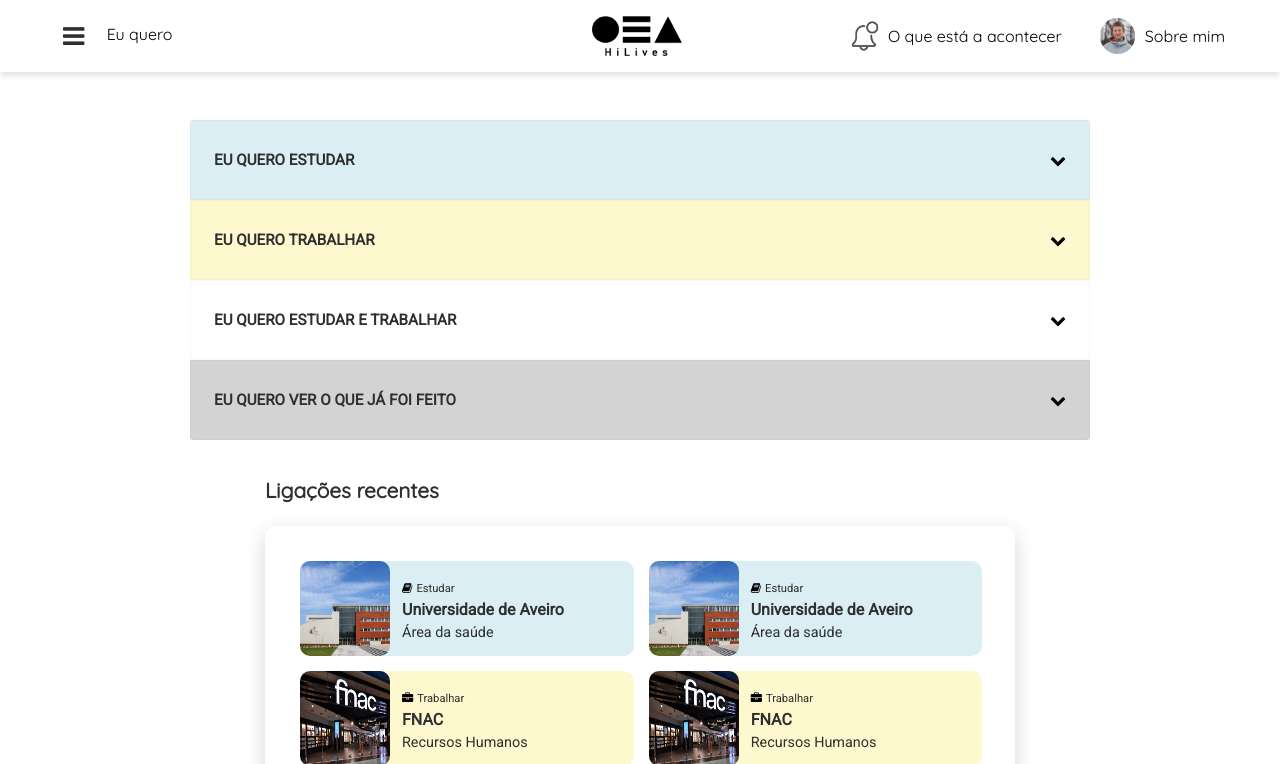
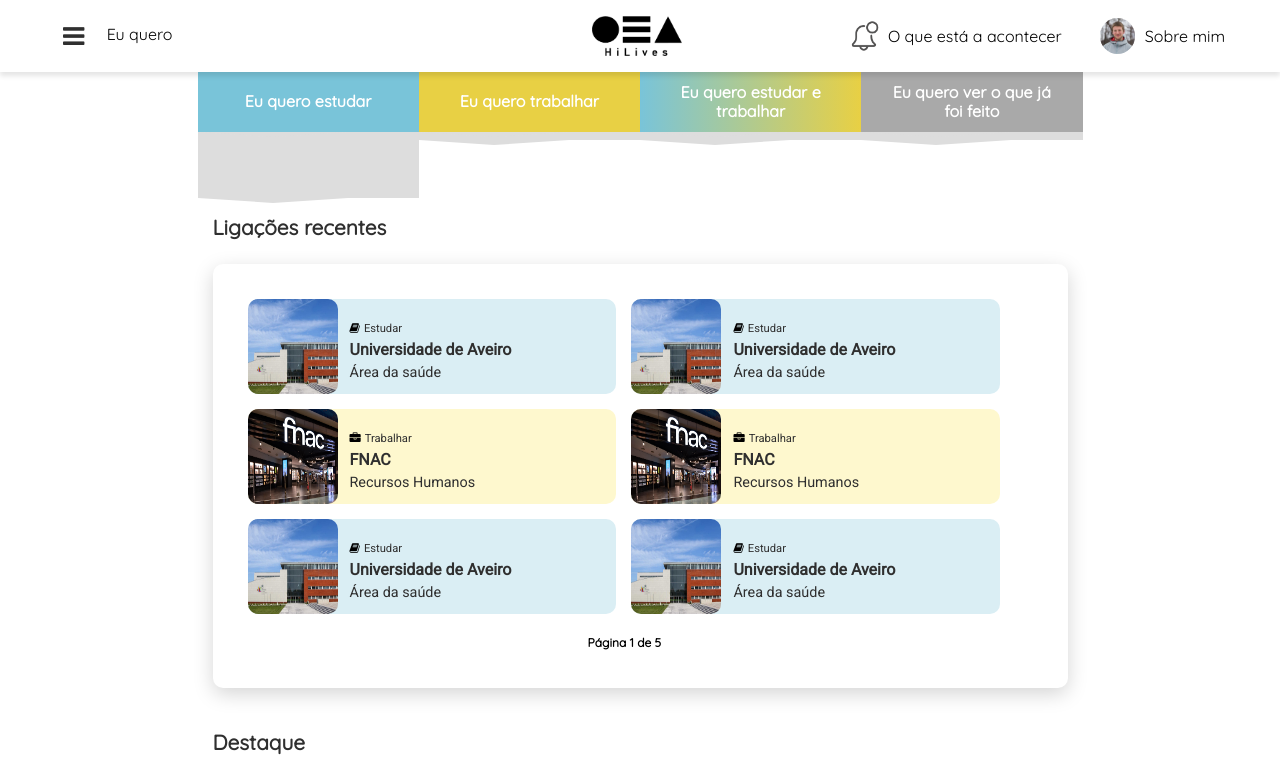
Before and after one commit to wtv-filipa/AppHiLives, a PHP site: page /homepage_userDID.php in a window 1280 px wide. Shown: the top 764 px of the page. Run offline with PHP 8.4, Linux system fonts and the light colour scheme; some libraries are stand-ins or nearby versions.

Commit message:
home nova

```diff
--- a/HiLives/public/components/home_userDID_content.php
+++ b/HiLives/public/components/home_userDID_content.php
@@ -1,58 +1,59 @@
-<div class="mt-5">
-    <div class="contenedor-acordeon mx-auto" id="acordeon-content">
-        <div class="acordeon">
-            <div class="acordeon__head"  style="background-color: #DAEEF4">
-                <p class="acordeon__head--title">Eu quero estudar</p>
-                <span class="fa fa-chevron-down "></span>
+<div class="home_menu mx-auto w-75 mt-0 pt-0">
+    <ul class="row p-0" style="list-style-type: none;">
+        <li class="col-lg-3 col-sm-12 p-0">
+            <div class="menu">
+                <div class="menu-title mb-0">
+                    <h5 class="mx-auto titulo w-75">Eu quero estudar</h5>
                 </div>
-            <div class="acordeon__body" style="background-color: #79C4D9">
-                <div class="acordeon__body__menu">
-                    <li><a href="#">As minhas ligações</a></li>
-                    <li><a href="#">Todas as opções disponíveis</a></li>
-                    <li><a href="#">O que eu quero escolher</a></li>
+                <ul class="menu-dropdown">
+                    <a href="can_choose_study.php"><li>As minhas ligações</li></a>
+                    <li>Todas as opções disponíveis</li>
+                    <li>O que eu quero escolher</li>
+                </ul>
             </div>
+        </li>
+        <li class="col-lg-3 col-sm-12 p-0">
+            <div class="menu">
+                <div class="menu-title menu-title_2nd mb-0">
+                    <h5 class="mx-auto titulo w-75">Eu quero trabalhar</h5>
                 </div>
+                <ul class="menu-dropdown">
+                    <li>As minhas ligações</li>
+                    <li>Todas as opções disponíveis</li>
+                </ul>
             </div>
-        <div class="acordeon">
-            <div class="acordeon__head" style="background-color: #FEF8CE">
-                <p class="acordeon__head--title">Eu quero trabalhar</p>
-                <span class="fa fa-chevron-down"></span>
+        </li>
+        <li class="col-lg-3 col-sm-12 p-0">
+            <div class="menu">
+                <div class="menu-title menu-title_3rd mb-0">
+                    <h5 class="mx-auto titulo w-75">Eu quero estudar e trabalhar</h5>
                 </div>
-            <div class="acordeon__body" style="background-color: #FDE74C">
-                <div class="acordeon__body__menu">
-                    <li><a href="#">As minhas ligações</a></li>
-                    <li><a href="#">Todas as opções disponíveis</a></li>
+                <ul class="menu-dropdown">
+                    <li>As minhas ligações</li>
+                    <li>Todas as opções disponíveis</li>
+                </ul>
             </div>
+        </li>
+        <li class="col-lg-3 col-sm-12 p-0">
+            <div class="menu">
+                <div class="menu-title menu-title_4th mb-0">
+                    <h5 class="mx-auto titulo w-75">Eu quero ver o que já foi feito</h5>
                 </div>
+                <ul class="menu-dropdown">
+                    <li>O que eu já fiz</li>
+                    <li>O que os outros fizeram</li>
+                </ul>
             </div>
-        <div class="acordeon">
-            <div class="acordeon__head">
-                <p class="acordeon__head--title">Eu quero estudar e trabalhar</p>
-                <span class="fa fa-chevron-down"></span>
-            </div>
-            <div class="acordeon__body">
-                <div class="acordeon__body__menu" style="background-color: #f2f2f2">
-                    <li><a href="#">As minhas ligações</a></li>
-                    <li><a href="#">Todas as opções disponíveis</a></li>
-                </div>
-            </div>
-        </div>
-        <div class="acordeon">
-            <div class="acordeon__head" style="background-color: #d3d3d3">
-                <p class="acordeon__head--title">Eu quero ver o que já foi feito</p>
-                <span class="fa fa-chevron-down "></span>
-            </div>
-            <div class="acordeon__body" style="background-color: #2F2F2F">
-                <div class="acordeon__body__menu1" style="color: white">
-                    <li><a href="#">O que eu já fiz</a></li>
-                    <li><a href="#">O que os outros fizeram</a></li>
-                </div>
-            </div>
-        </div>
-    </div>
+        </li>
+    </ul>
+
 </div>
 
+<br>
 
+
+
+<div class="w-75 mx-auto">
     <div id='wrapper_title'>
         <div class='tagpost-top section' id='tagpost-top'>
             <div class='widget HTML' id='HTML5'>
@@ -62,6 +63,7 @@
             </div>
         </div>
     </div>
+
     <div id='wrapper'>
         <div id='recenttags'>
             <div class='tagpost-top section' id='tagpost-top'>
@@ -116,8 +118,11 @@
         <div id='footer'><span class='credit'>Página 1 de 5</b></span>
         </div>
     </div>
+</div>
 
 
+<!--CARDS-->
+<div class="w-75 mx-auto">
     <div id='wrapper_title'>
         <div class='tagpost-top section' id='tagpost-top'>
             <div class='widget HTML' id='HTML5'>
@@ -128,39 +133,41 @@
         </div>
     </div>
 
-
-<div class="container_highlights">
-
-    <div class="cards">
+    <div class="row container_highlights ">
+        <div class="cards col-lg-6 col-sm-12 pl-0">
             <div class="card-item">
                 <div class="card-image">
                     <img class="w-100" src="img/ua.jpg"></div>
                 <div class="card-info">
                     <h2 class="card-title sub_title">Universidade de Aveiro</h2>
-                <p class="card-intro description_title">Far far away, behind the word mountains, far from the countries
+                    <p class="card-intro description_title">Far far away, behind the word mountains, far from the
+                        countries
                         Vokalia and Consonantia, there live the blind texts.</p>
                 </div>
             </div>
         </div>
-    <div class="cards">
+        <div class="cards col-lg-6 col-sm-12 pr-0">
             <div class="card-item">
                 <div class="card-image">
                     <img class="w-100" src="img/univer_coimbra.jpg"></div>
                 <div class="card-info">
                     <h2 class="card-title sub_title">Universidade de Coimbra</h2>
-                <p class="card-intro description_title">Far far away, behind the word mountains, far from the countries
+                    <p class="card-intro description_title">Far far away, behind the word mountains, far from the
+                        countries
                         Vokalia and Consonantia, there live the blind texts.</p>
+                </div>
             </div>
         </div>
     </div>
 </div>
 
 
+<div class="w-75 mx-auto">
     <div id='wrapper_title'>
         <div class='tagpost-top section' id='tagpost-top'>
             <div class='widget HTML' id='HTML5'>
                 <div data-aos="fade-up">
-                <h3 class="mb-4 main_title">Ligações com universidades</h3>
+                    <h3 class="main_title">Ligações com universidades</h3>
                 </div>
             </div>
         </div>
@@ -219,3 +226,4 @@
         <div id='footer'><span class='credit'>Página 1 de 5</b></span>
         </div>
     </div>
+</div>
--- a/HiLives/public/css/link_cards.css
+++ b/HiLives/public/css/link_cards.css
@@ -1,8 +1,215 @@
+/*HOME MENU*/
+.home_menu{
+    display: block !important;
+    text-decoration: none !important;
+    height: 100%;
+    background-color: #ffffff;
+    font-family: Quicksand, sans-serif;
+    color: #555555;
+}
+
+a {
+    text-decoration: none !important;
+    color: inherit;
+}
+
+* {
+    box-sizing: border-box;
+}
+
+.menu {
+    display: block;
+    position: relative;
+    cursor: pointer;
+
+}
+.titulo{
+    color: #ffffff;
+    font-size: 1rem;
+    font-weight: bold;
+    text-align: center;
+    margin: auto;
+}
+
+.menu-title {
+        display: flex;
+        align-items: center;
+        vertical-align: middle;
+        height: 60px;
+        background: #79C4D9;
+        text-align: center;
+        transition: 0.3s background-color;
+        text-decoration: none !important;
+}
+
+.menu-title:before {
+    content: "";
+    display: block;
+    height: 0;
+    border-top: 5px solid #dddddd;
+    border-left: 75px solid transparent;
+    border-right: 75px solid transparent;
+    border-bottom: 0 solid #dddddd;
+    position: absolute;
+    top: 100%;
+    left: 0;
+    z-index:100;
+    transition: 0.2s 0.2s border-top ease-out, 0.3s border-top-color;
+}
+
+.menu-title:hover {
+    background: #79C4D9;
+}
+
+.menu-title:hover:before {
+    border-top-color: #dddddd;
+}
+
+.menu:hover > .menu-title:before {
+    border-top-color: #dddddd;
+    border-top-width: 0;
+    transition: 0.2s border-top-width ease-in, 0.3s border-top-color;
+}
+
+.menu-title:after {
+    content: "";
+    display: block;
+    height: 0;
+    border-left: 75px solid transparent;
+    border-right: 75px solid transparent;
+    border-bottom: 0 solid #ebebeb;
+    position: absolute;
+    bottom: 0;
+    left: 0;
+    z-index: 999;
+    transition: 0.2s border-bottom ease-in;
+}
+
+.menu:hover > .menu-title:after {
+    border-bottom-width: 5px;
+    transition: 0.2s 0.2s border-bottom-width ease-out;
+}
+
+.menu-title_2nd {
+    background: #E8D044;
+
+}
+
+.menu-title_2nd:hover {
+    background:#E8D044;
+}
+
+.menu-title_2nd:before {
+    border-top-color: #dddddd;
+}
+
+.menu-title_2nd:hover:before {
+    border-top-color: #dddddd;
+}
+
+.menu-title_3rd {
+    background-image: linear-gradient(to right, #79C4D9 , #E8D044);
+}
+
+.menu-title_3rd:hover {
+    background-image: linear-gradient(to right, #79C4D9 , #E8D044);
+}
+
+.menu-title_3rd:before {
+    border-top-color: #dddddd;
+}
+
+
+.menu-title_3rd:hover:before {
+    border-top-color: #dddddd;
+}
+
+
+.menu-title_4th {
+    background: #a9a9a9;
+}
+
+.menu-title_4th:hover {
+    background: #a9a9a9;
+}
+
+.menu-title_4th:before {
+    border-top-color: #dddddd;
+}
+
+.menu-title_4th:hover:before {
+    border-top-color: #dddddd;
+}
+
+
+.menu-dropdown {
+    min-width: 100%;
+    font-size: 0.8rem;
+    padding: 15px 0;
+    position: absolute;
+    background: #ebebeb;
+    z-index: 101;
+    transition: 0.5s padding, 0.5s background;
+}
+
+.menu-dropdown:after {
+    content: "";
+    display: block;
+    height: 0;
+    border-top: 5px solid #ebebeb;
+    border-left: 75px solid transparent;
+    border-right: 75px solid transparent;
+    position: absolute;
+    text-decoration: none !important;
+    top: 100%;
+    left: 0;
+    z-index: 100;
+    transition: 0.5s border-top;
+}
+
+.menu:not(:hover) > .menu-dropdown {
+    padding: 4px 0;
+    background: #dddddd;
+    z-index: 99;
+}
+
+.menu:not(:hover) > .menu-dropdown:after {
+    border-top-color: #dddddd;
+}
+
+.menu:not(:hover) > .menu-title:after {
+    border-bottom-color: #dddddd;
+}
+
+.menu-dropdown > * {
+    overflow: hidden;
+    height: 30px;
+    padding: 5px 10px;
+    background: rgba(0, 0, 0, 0);
+    white-space: nowrap;
+    transition: 0.5s height cubic-bezier(0.73, 0.32, 0.34, 1.5), 0.5s padding cubic-bezier(0.73, 0.32, 0.34, 1.5), 0.5s margin cubic-bezier(0.73, 0.32, 0.34, 1.5), 0.5s 0.2s color, 0.2s background-color;
+}
+
+.menu-dropdown > *:hover {
+    background: rgba(0, 0, 0, 0.1);
+}
+
+.menu:not(:hover) > .menu-dropdown > * {
+    visibility: hidden;
+    height: 0;
+    padding-top: 0;
+    padding-bottom: 0;
+    margin: 0;
+    color: rgba(25, 25, 25, 0);
+    transition: 0.5s 0.1s height, 0.5s 0.1s padding, 0.5s 0.1s margin, 0.3s color, 0.6s visibility;
+    z-index: 99;
+}
+
+
 /*main titles*/
 
 #wrapper_title {
-    margin: auto;
-    width: 750px;
+
     max-width: 100%;
 }
 
@@ -52,17 +259,6 @@
     width: 100%;
 }
 
-@media (min-width: 40rem) {
-    .cards {
-        width: 50%;
-    }
-}
-
-@media (min-width: 56rem) {
-    .cards {
-        width: 33.3%;
-    }
-}
 
 .cards .card-item {
     display: flex;
@@ -137,6 +333,7 @@
     border-radius: 10px;
     background-color: #FEF8CE;
     margin-top: 0;
+
 }
 .clearfix_uni_my_links {
     border-radius: 50px 15px 15px 50px;
@@ -156,22 +353,25 @@
     font-size: 0.7rem;
     color: #2f2f2f;
     padding-top: 6%;
+
 }
 
 .link_title {
     font-weight: bold;
     font-size: 1rem;
+
 }
 
 .link_subtitle {
     font-size: 0.9rem;
+
 }
 
 #wrapper {
     margin: auto;
-    width: 750px;
+
     max-width: 100%;
-    padding: 35px 5px 20px 35px;
+    padding: 35px;
     background: #fff;
     box-shadow: 0 6px 20px 0 rgba(0, 0, 0, 0.17);
     border-radius: 10px;
@@ -263,7 +463,7 @@ ul.taglabel li {
     text-decoration: none;
 }
 
-@media screen and (max-width: 768px) {
+@media screen and (max-width:990px) {
     .taglabel {
         display: block;
         float: left;
@@ -287,7 +487,6 @@ ul.taglabel li {
     }
     #wrapper {
         margin: auto;
-        width: 750px;
         max-width: 100%;
         padding: 20px;
         background: #fff;
@@ -336,95 +535,95 @@ ul.taglabel li {
 
 
 
+/*ACORDEAO*/
+/**, *::after, *::before {*/
+/*    margin: 0;*/
+/*    padding: 0;*/
+/*    box-sizing: border-box;*/
+/*}*/
 
-*, *::after, *::before {
-    margin: 0;
-    padding: 0;
-    box-sizing: border-box;
-}
+/*.title {*/
+/*    color: #fff;*/
+/*    text-transform: uppercase;*/
+/*    text-align: center;*/
+/*    padding-bottom: 20px;*/
+/*}*/
+/*.title span {*/
+/*    display: block;*/
+/*    text-transform: none;*/
+/*    font-size: .70em;*/
+/*}*/
 
-.title {
-    color: #fff;
-    text-transform: uppercase;
-    text-align: center;
-    padding-bottom: 20px;
-}
-.title span {
-    display: block;
-    text-transform: none;
-    font-size: .70em;
-}
+/*.contenedor-acordeon {*/
+/*    width: 900px;*/
+/*    overflow: hidden;*/
+/*    border-radius: 3px;*/
+/*}*/
 
-.contenedor-acordeon {
-    width: 900px;
-    overflow: hidden;
-    border-radius: 3px;
-}
+/*.acordeon {*/
+/*    width: 100%;*/
+/*    overflow: hidden;*/
+/*}*/
+/*.acordeon__head {*/
+/*    height: 80px;*/
+/*    display: flex;*/
+/*    justify-content: space-between;*/
+/*    align-items: center;*/
+/*    padding: 1.5em;*/
+/*    box-shadow: 0 0 1px rgba(128, 128, 128, 0.5) inset;*/
+/*    vertical-align: middle;*/
+/*}*/
 
-.acordeon {
-    width: 100%;
-    overflow: hidden;
-}
-.acordeon__head {
-    height: 80px;
-    display: flex;
-    justify-content: space-between;
-    align-items: center;
-    padding: 1.5em;
-    box-shadow: 0 0 1px rgba(128, 128, 128, 0.5) inset;
-    vertical-align: middle;
-}
+/*.acordeon__head:hover {*/
+/*    cursor: pointer;*/
+/*}*/
+/*.acordeon__head--logo, .acordeon__head--title, .acordeon__head .icon {*/
+/*    pointer-events: none;*/
+/*}*/
+/*.acordeon__head--logo {*/
+/*    width: 8%;*/
+/*}*/
+/*.acordeon__head--title {*/
+/*    display: inline-block;*/
+/*    text-transform: uppercase;*/
+/*    font-size: .95em;*/
+/*    font-weight: 600;*/
+/*    margin:0;*/
+/*}*/
+/*.acordeon__head .icon {*/
+/*    font-size: .80em;*/
+/*}*/
+/*.acordeon__body {*/
+/*    height: 0;*/
+/*    transition: height .4s ease-in-out;*/
+/*}*/
+/*.acordeon__body__menu {*/
+/*    list-style: none;*/
+/*}*/
+/*.acordeon__body__menu li {*/
+/*    border-bottom: 0.2px solid rgba(0, 0, 0, 0.3);*/
+/*    padding: .90em;*/
+/*}*/
+/*.acordeon__body__menu li a {*/
+/*    display: block;*/
+/*    color: #2F2F2F;*/
+/*    text-decoration: none;*/
+/*    padding: 1em 0 1em 1.5em;*/
+/*    font-size: .95em;*/
+/*    line-height: 1.2em;*/
+/*    font-weight: 600;*/
+/*}*/
 
-.acordeon__head:hover {
-    cursor: pointer;
-}
-.acordeon__head--logo, .acordeon__head--title, .acordeon__head .icon {
-    pointer-events: none;
-}
-.acordeon__head--logo {
-    width: 8%;
-}
-.acordeon__head--title {
-    display: inline-block;
-    text-transform: uppercase;
-    font-size: .95em;
-    font-weight: 600;
-    margin:0;
-}
-.acordeon__head .icon {
-    font-size: .80em;
-}
-.acordeon__body {
-    height: 0;
-    transition: height .4s ease-in-out;
-}
-.acordeon__body__menu {
-    list-style: none;
-}
-.acordeon__body__menu li {
-    border-bottom: 0.2px solid rgba(0, 0, 0, 0.3);
-    padding: .90em;
-}
-.acordeon__body__menu li a {
-    display: block;
-    color: #2F2F2F;
-    text-decoration: none;
-    padding: 1em 0 1em 1.5em;
-    font-size: .95em;
-    line-height: 1.2em;
-    font-weight: 600;
-}
+/*.acordeon__body__menu1 li a {*/
+/*    display: block;*/
+/*    color: white;*/
+/*    text-decoration: none;*/
+/*    padding: 1em 0 1em 1.5em;*/
+/*    font-size: .95em;*/
+/*    line-height: 1.2em;*/
+/*    font-weight: 600;*/
+/*}*/
 
-.acordeon__body__menu1 li a {
-    display: block;
-    color: white;
-    text-decoration: none;
-    padding: 1em 0 1em 1.5em;
-    font-size: .95em;
-    line-height: 1.2em;
-    font-weight: 600;
-}
-
-.active {
-    height: 100%;
-}
+/*.active {*/
+/*    height: 100%;*/
+/*}*/
--- a/HiLives/public/homepage_userDID.php
+++ b/HiLives/public/homepage_userDID.php
@@ -2,7 +2,6 @@
 <html lang="en">
 
 <head>
-
     <!-- metadados -->
     <?php include "helpers/meta.php"; ?>
 
@@ -13,7 +12,6 @@
 
     <!-- Custom styles for this template-->
     <?php include "helpers/css_home.php"; ?>
-
 </head>
 
 <body>
@@ -21,7 +19,7 @@
         <!--navbar-->
         <?php include "components/navbar.php"; ?>
     </header>
-    <main class="container p-0 mb-5 mx-auto">
+    <main class="container p-0 mb-5 mx-auto mt-0 pt-0">
         <!--componente da homepage-->
         <?php include "components/home_userDID_content.php"; ?>
     </main>
```
Lines whose indentation alone changed are shown as unchanged.
